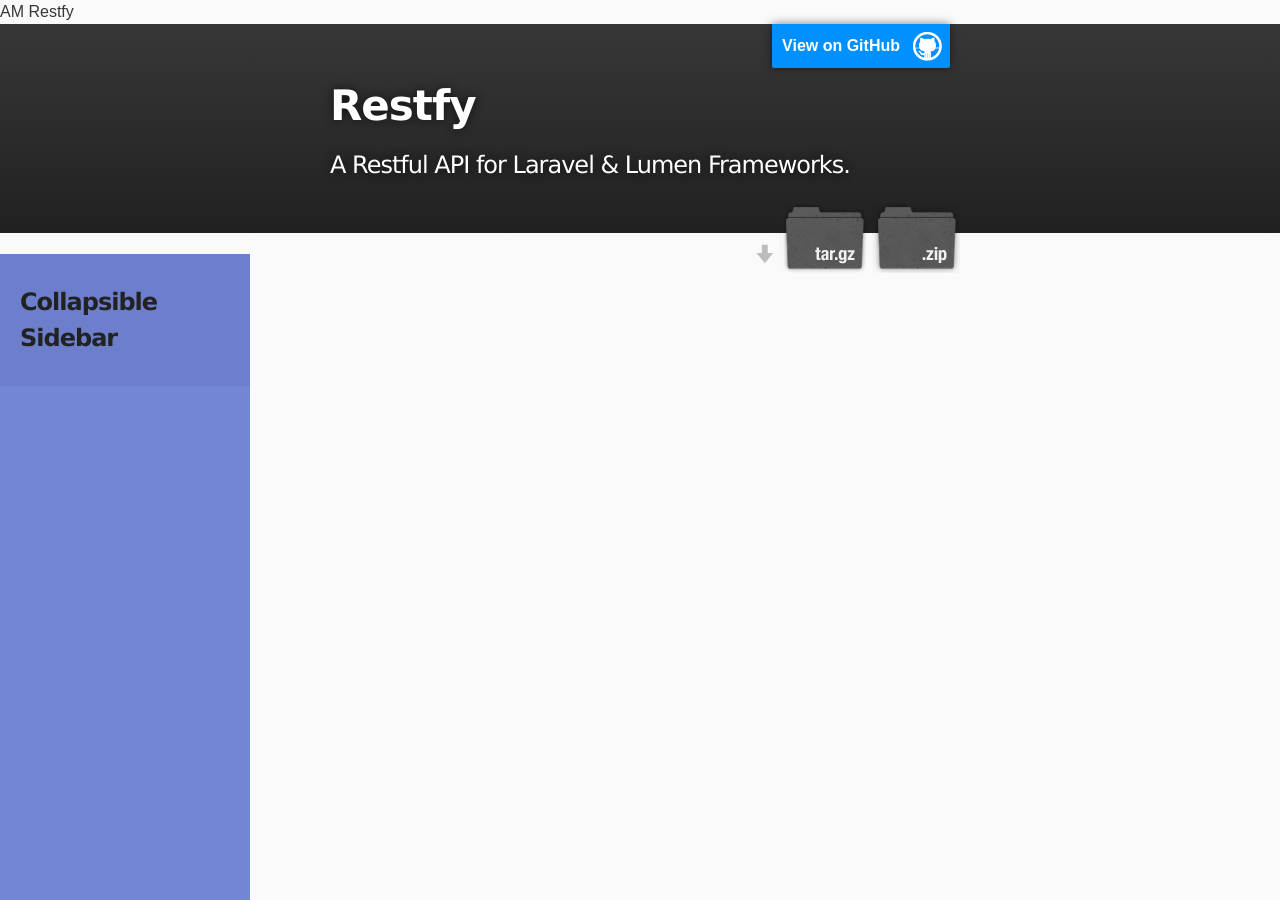
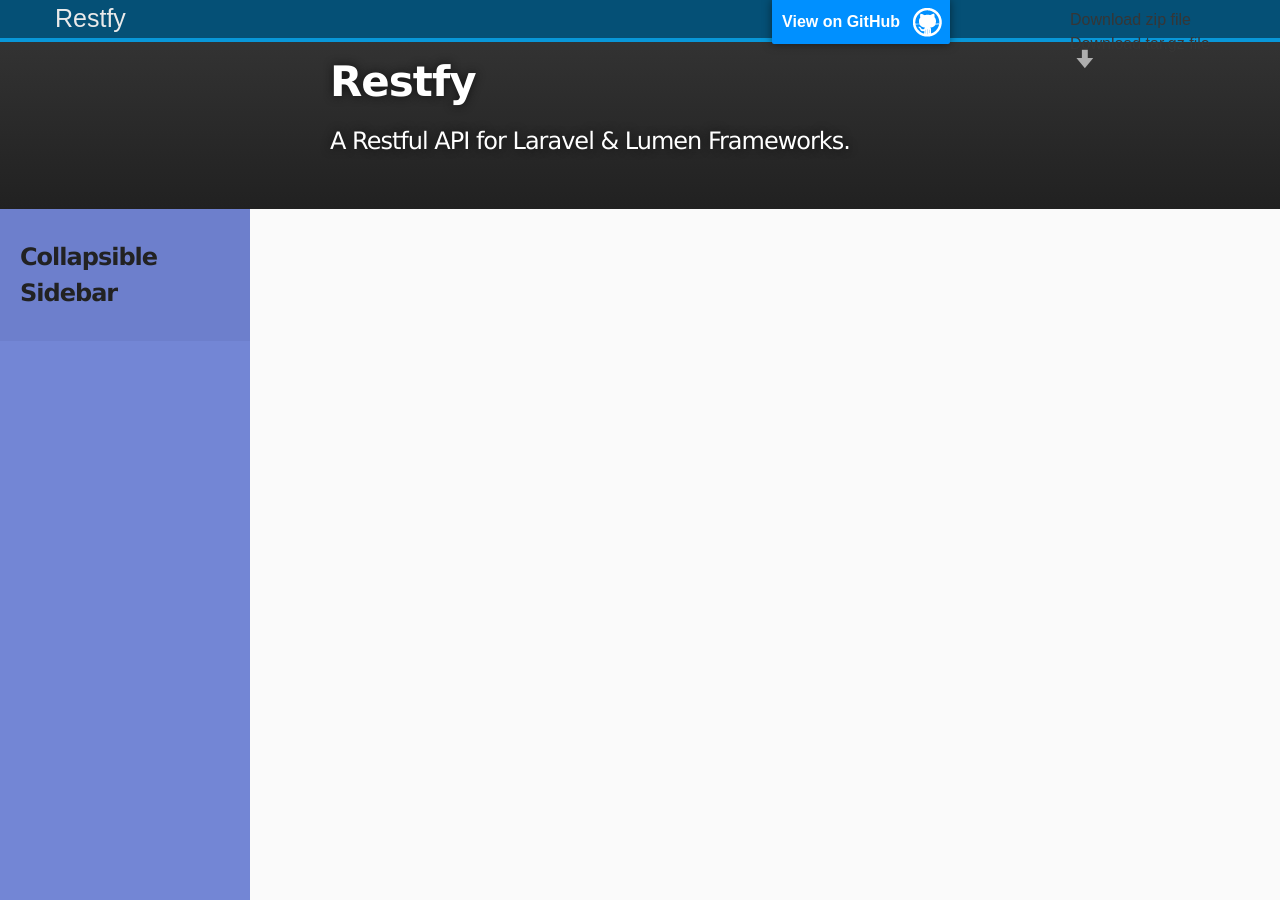
Before and after one commit to afroware/restfy, a Jekyll site: the page built from docs/index.md, in a window 1280 px wide and 900 px high. Built offline with Jekyll 4.4.1, drawn with Linux system fonts in a browser that asks for light colours; our own code applies the rules of GitHub Pages for plain Markdown files.

Commit message:
adding slat theme

```diff
--- a/docs/_layouts/default.html
+++ b/docs/_layouts/default.html
@@ -15,40 +15,35 @@
 {% seo %}
   </head>
 
-  <body>
 
-      <!-- HEADER -->
-	<header class="main-header">
-	  <a href="/" class="logo">
-		<span class="logo-mini"><b>A</b>M</span>
-		<span class="logo-lg"><b>{{ site.title | default: site.github.repository_name }}</span>
-	  </a>
-	  <nav class="navbar navbar-static-top">
-		<a href="javascript:void(0)" class="sidebar-toggle" data-toggle="offcanvas" role="button">
-		  <span class="sr-only">Toggle navigation</span>
-		</a>
-		<div class="navbar-custom-menu">
-		 <div id="header_wrap" class="outer">
-			<header class="inner">
-			  <a id="forkme_banner" href="{{ site.github.repository_url }}">View on GitHub</a>
+	<div class="menu">
+		<div class="container-fluid">
+			<div class="navbar-header">
+				<a href="#">{{ site.title | default: site.github.repository_name }}</a>
 
-			  <h1 id="project_title">{{ site.title | default: site.github.repository_name }}</h1>
-			  <h2 id="project_tagline">{{ site.description | default: site.github.project_tagline }}</h2>
+			</div>
+			<div>
+				<ul class="nav navbar-nav navbar-right">
+					{% if site.show_downloads %}
+						<section id="downloads">
+						<li><a href="{{ site.github.zip_url }}" ><span class="glyphicon glyphicon-zip"></span>Download zip file</a></li>
+						<li><a href="{{ site.github.tar_url }}"><span class="glyphicon glyphicon-tar"></span>Download tar.gz file</a></li>
+						</section>
+					{% endif %}
 
-			  {% if site.show_downloads %}
-				<section id="downloads">
-				  <a class="zip_download_link" href="{{ site.github.zip_url }}">Download zip file</a>
-				  <a class="tar_download_link" href="{{ site.github.tar_url }}">Download tar.gz file</a>
-				</section>
-			  {% endif %}
-			</header>
+				</ul>
+			</div>
 		</div>
-		</div>
-	  </nav>
-</header>
+	</div>
 
-
-
+    <!-- HEADER -->
+    <div id="header_wrap" class="outer">
+        <header class="inner">
+          <a id="forkme_banner" href="{{ site.github.repository_url }}">View on GitHub</a>
+          <h1 id="project_title">{{ site.title | default: site.github.repository_name }}</h1>
+          <h2 id="project_tagline">{{ site.description | default: site.github.project_tagline }}</h2>
+        </header>
+    </div>
 	 <!-- Sidebar -->
     <div class="wrapper">
 
--- a/docs/assets/css/cust.css
+++ b/docs/assets/css/cust.css
@@ -107,3 +107,50 @@ ul ul a {
     padding-left: 30px !important;
     background: #6d7fcc;
 }
+.menu
+{
+background-color: #00547E;
+border-bottom: 4px solid #04A3ED;
+width:100%;
+height: auto;
+padding: 0 10px;
+position: fixed;
+margin: 0px;
+z-index: 1;
+opacity: 0.9;
+}
+
+.menu  .navbar-nav > .active > a
+{
+background-color : #04A3ED;
+color: white;
+font-weight: bold;
+}
+
+.menu  .navbar-nav >  li >  a
+{
+font-size: 13px;
+color: white;
+padding: 10px 35px;
+
+}
+.menu  .navbar-nav >  li >  a:hover
+{
+background-color: #04A3ED;
+}
+
+.navbar-header > a
+{
+font-family: 'Ubuntu Condensed', sans-serif;
+padding: 0px;
+margin: 0px;
+text-decoration: none;
+color: white;
+font-size: 25px;
+padding: 5px 30px;
+}
+.navbar-header > a:hover
+{
+text-decoration: none;
+color: #04A3ED;
+}
```
